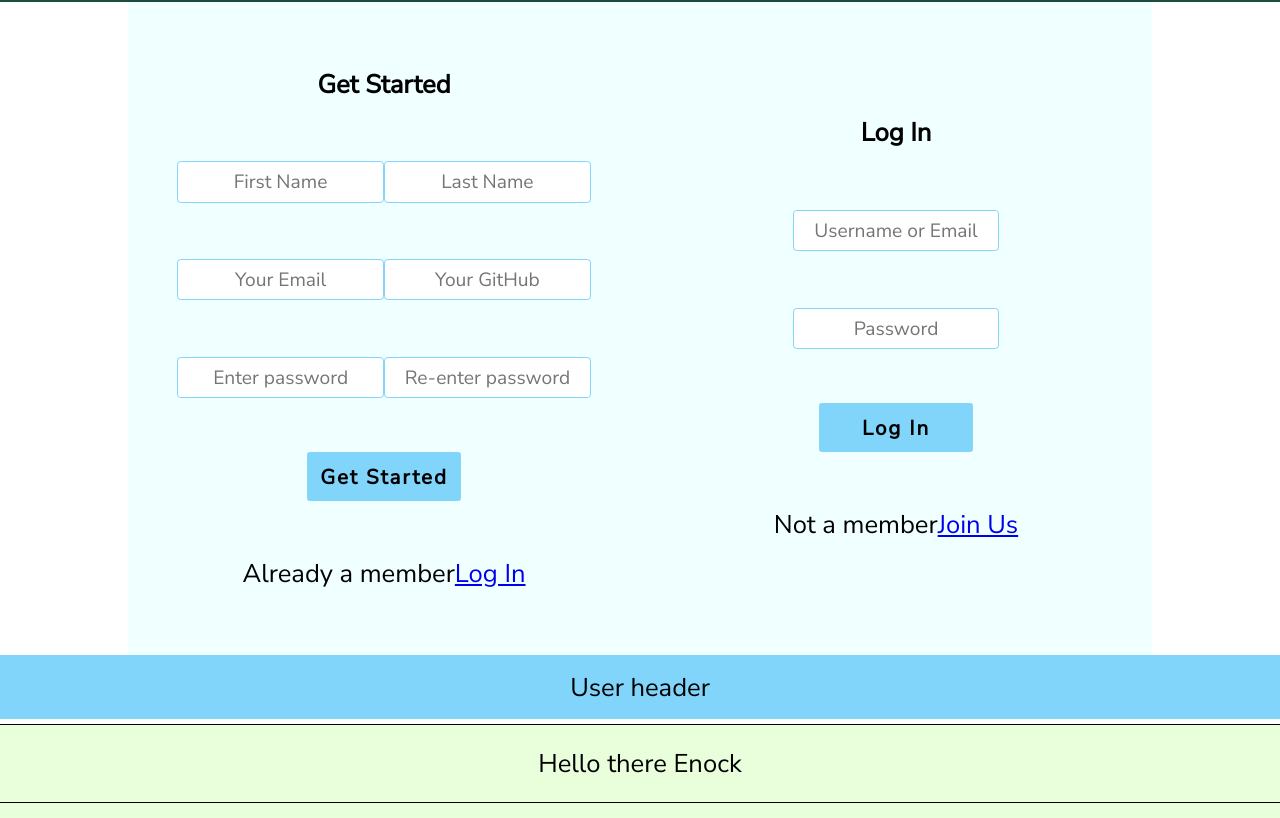
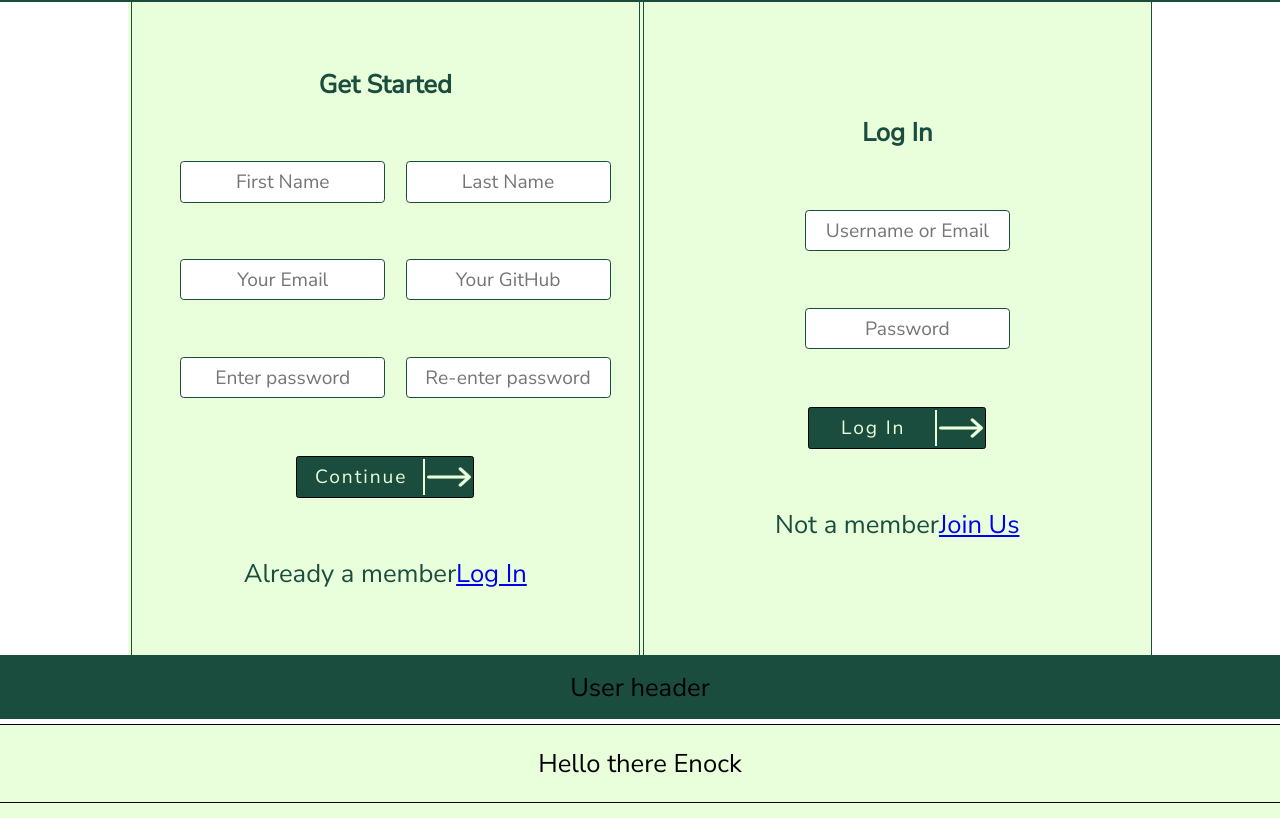
Before and after one commit to MokuaEnock/NxT-learn, a React (Create React App) app: page / in a window 1280 px wide. Shown: the part 1865-2683 px from the top of the page. Built offline with nearby package versions, Linux system fonts and the light colour scheme; no server answers.

Commit message:
style form

```diff
--- a/src/components/login/Login.js
+++ b/src/components/login/Login.js
@@ -1,4 +1,6 @@
 import React, { useState } from "react";
+import arrow from "../assets/right-arrow.png";
+import arrow2 from "../assets/arrow.png";
 
 function Login() {
   let [start, setStart] = useState({
@@ -122,7 +124,9 @@ function Login() {
             />
           </span>
           <span>
-            <button type="submit">Get Started</button>
+            <button type="submit">
+              <span>Continue</span> <img src={arrow2} alt="arrow" />
+            </button>
           </span>
 
           <span>
@@ -154,7 +158,9 @@ function Login() {
             />
           </span>
           <span>
-            <button type="submit">Log In</button>
+            <button type="submit">
+              <span>Log In</span> <img src={arrow2} alt="arrow" />
+            </button>
           </span>
           <span>
             Not a member <a href="#">Join Us</a>
--- a/src/index.css
+++ b/src/index.css
@@ -427,7 +427,7 @@ footer {
   flex-direction: row;
   align-items: center;
   justify-content: center;
-  background-color: azure;
+  background-color: #e9ffdb;
 }
 
 #login>section>* {
@@ -437,6 +437,10 @@ footer {
   flex-direction: column;
   align-items: center;
   justify-content: center;
+  border: thin solid #1b4d3e;
+  margin-left: .2vw;
+  color: #1b4d3e;
+
 }
 
 #get_started>*,
@@ -452,24 +456,47 @@ footer {
 }
 
 #login button {
-  height: 50%;
-  width: 30%;
-  border: thin solid #81D4FA;
-  background-color: #81D4FA;
-  font-weight: 600;
+  height: 43%;
+  width: 35%;
+  background-color: #1b4d3e;
+  color: #e9ffdb;
   letter-spacing: .15vw;
-  font-size: 1.6vw;
   border-radius: .2vw;
+  display: flex;
+  flex-direction: row;
+  align-items: center;
+  justify-content: space-evenly;
+}
+
+#login button>img {
+  width: 25%;
+  height: 100%;
+  display: flex;
+  flex-direction: row;
+  align-items: center;
+  justify-content: space-evenly;
+}
+
+#login button>span {
+  width: 70%;
+  height: 90%;
+  border-right: .2vw solid #e9ffdb;
+  display: flex;
+  flex-direction: row;
+  align-items: center;
+  justify-content: space-evenly;
 }
 
 #login input {
   width: 40%;
   height: 40%;
-  border: thin solid #81d4fa;
+  border: thin solid #1b4d3e;
   border-radius: .3vw;
   background-color: white;
   text-align: center;
   font-size: 1.5vw;
+  color: #1b4d3e;
+  margin-left: 4%;
 }
 
 #login input:focus {
@@ -485,7 +512,7 @@ header {
   flex-direction: row;
   justify-content: center;
   align-items: center;
-  background-color: #81D4FA;
+  background-color: #1b4d3e;
   border-bottom: thick solid white;
 }
 
```
